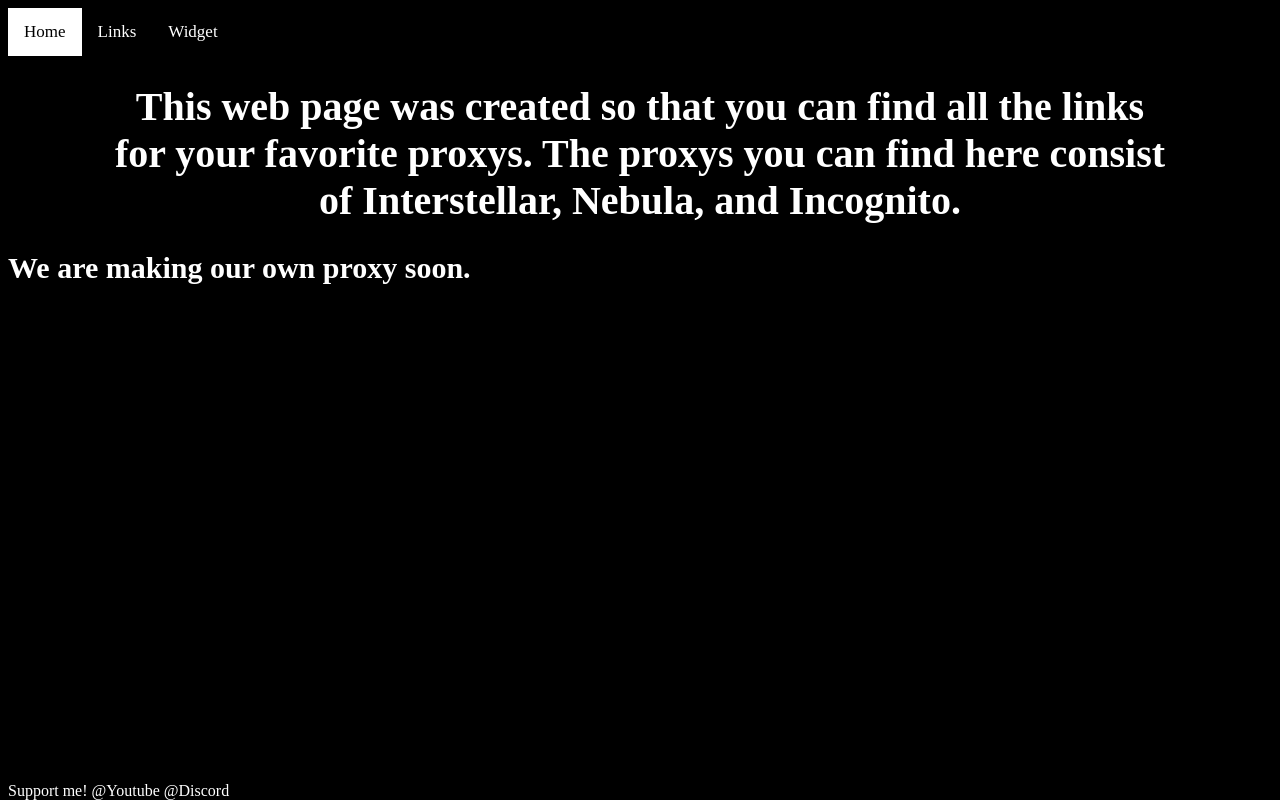
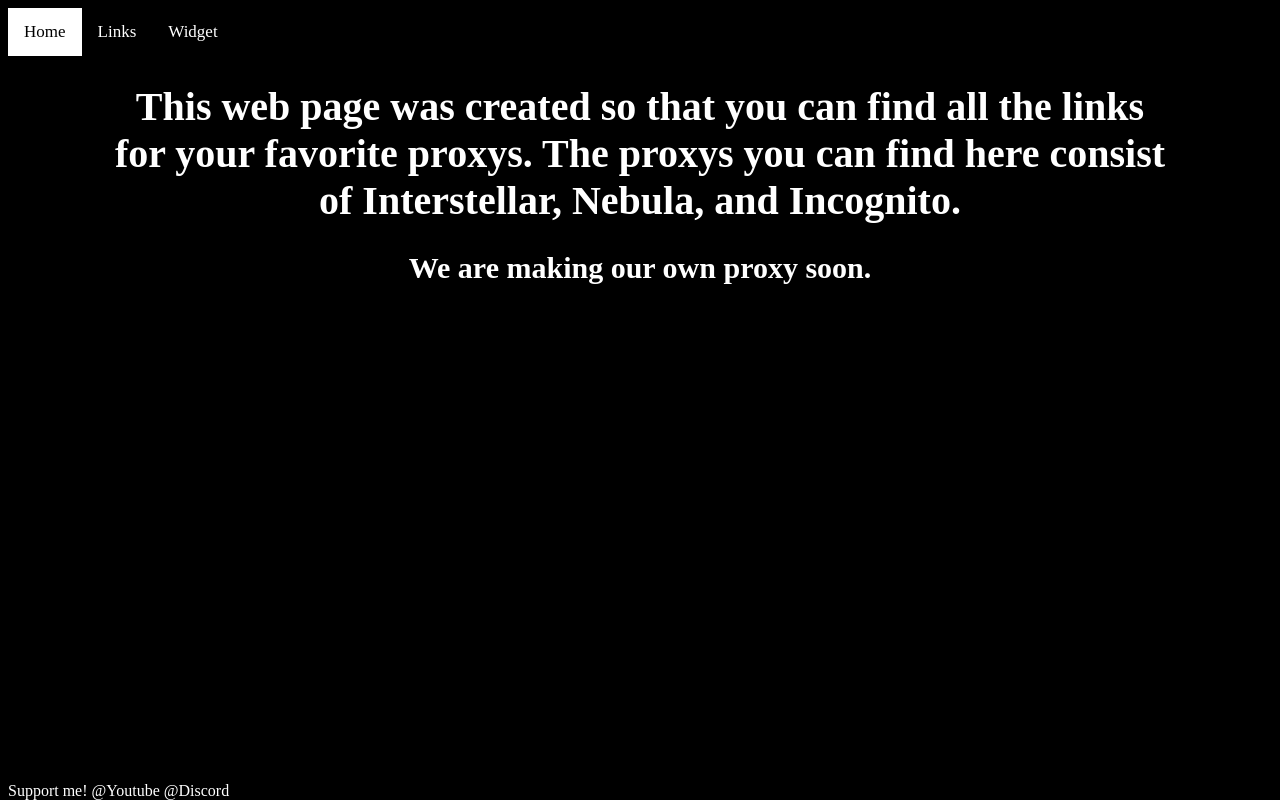
Before and after one commit to HellTekky/Frostbite, a plain HTML site: page index.html in a window 1280 px wide. Drawn offline with Linux system fonts and the light colour scheme.

Commit message:
added header inside div tags

```diff
--- a/index.html
+++ b/index.html
@@ -18,10 +18,7 @@
     for your favorite proxys. The proxys you can find here consist <br/>
     of Interstellar, Nebula, and Incognito.</h1>
 
-    <h2>
-      We are making our own proxy soon.
-    </h2>
-
+    <div style="text-align: center;"><h2>We are making our own proxy soon.</h2></div>
 
 
 
```
